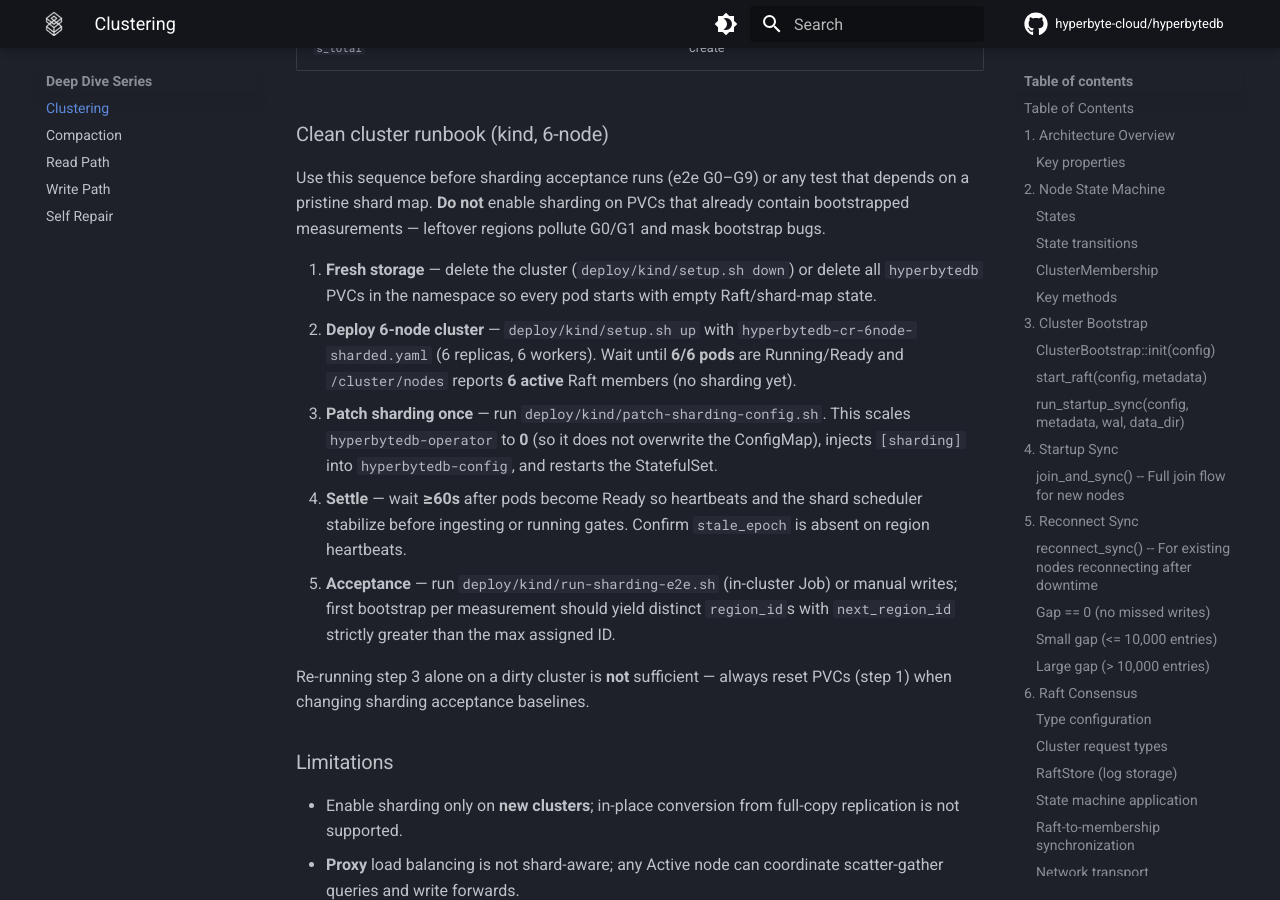
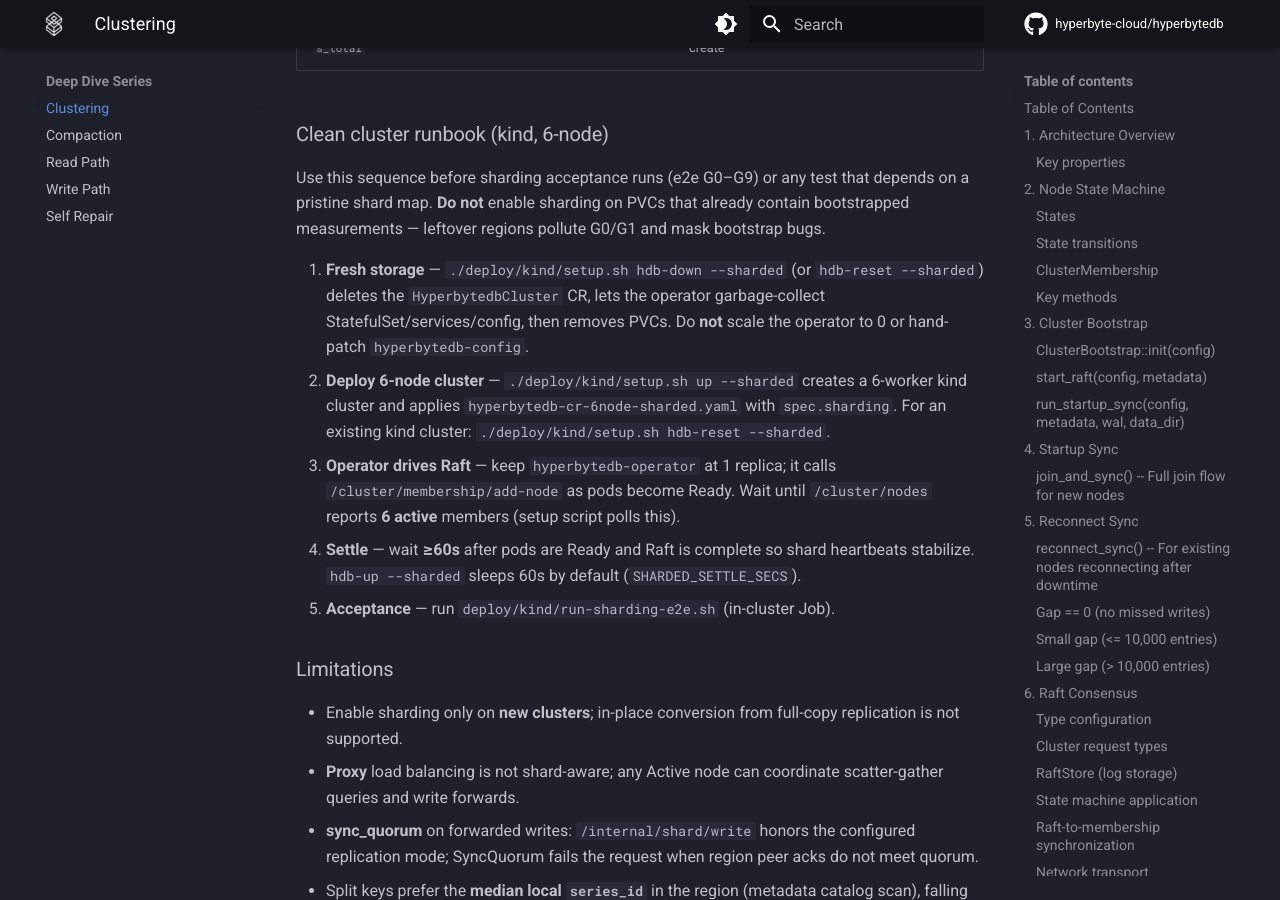
Before and after one commit to hyperbyte-cloud/hyperbytedb, an MkDocs documentation site: the page built from docs/deep-dive/deep-dive-clustering.md, in a window 1280 px wide and 900 px high, scrolled down 25318 px. Built offline with MkDocs 1.6.1 and Material for MkDocs 9.7.7, drawn with Linux system fonts in a browser that asks for light colours; comment, search, counter and statistics services are not loaded.

Commit message:
feat(deploy): operator-driven kind lifecycle and sharding e2e harness

```diff
--- a/docs/deep-dive/deep-dive-clustering.md
+++ b/docs/deep-dive/deep-dive-clustering.md
@@ -773,13 +773,11 @@
 
 Use this sequence before sharding acceptance runs (e2e G0–G9) or any test that depends on a pristine shard map. **Do not** enable sharding on PVCs that already contain bootstrapped measurements — leftover regions pollute G0/G1 and mask bootstrap bugs.
 
-1. **Fresh storage** — delete the cluster (`deploy/kind/setup.sh down`) or delete all `hyperbytedb` PVCs in the namespace so every pod starts with empty Raft/shard-map state.
-2. **Deploy 6-node cluster** — `deploy/kind/setup.sh up` with `hyperbytedb-cr-6node-sharded.yaml` (6 replicas, 6 workers). Wait until **6/6 pods** are Running/Ready and `/cluster/nodes` reports **6 active** Raft members (no sharding yet).
-3. **Patch sharding once** — run `deploy/kind/patch-sharding-config.sh`. This scales `hyperbytedb-operator` to **0** (so it does not overwrite the ConfigMap), injects `[sharding]` into `hyperbytedb-config`, and restarts the StatefulSet.
-4. **Settle** — wait **≥60s** after pods become Ready so heartbeats and the shard scheduler stabilize before ingesting or running gates. Confirm `stale_epoch` is absent on region heartbeats.
-5. **Acceptance** — run `deploy/kind/run-sharding-e2e.sh` (in-cluster Job) or manual writes; first bootstrap per measurement should yield distinct `region_id`s with `next_region_id` strictly greater than the max assigned ID.
-
-Re-running step 3 alone on a dirty cluster is **not** sufficient — always reset PVCs (step 1) when changing sharding acceptance baselines.
+1. **Fresh storage** — `./deploy/kind/setup.sh hdb-down --sharded` (or `hdb-reset --sharded`) deletes the `HyperbytedbCluster` CR, lets the operator garbage-collect StatefulSet/services/config, then removes PVCs. Do **not** scale the operator to 0 or hand-patch `hyperbytedb-config`.
+2. **Deploy 6-node cluster** — `./deploy/kind/setup.sh up --sharded` creates a 6-worker kind cluster and applies `hyperbytedb-cr-6node-sharded.yaml` with `spec.sharding`. For an existing kind cluster: `./deploy/kind/setup.sh hdb-reset --sharded`.
+3. **Operator drives Raft** — keep `hyperbytedb-operator` at 1 replica; it calls `/cluster/membership/add-node` as pods become Ready. Wait until `/cluster/nodes` reports **6 active** members (setup script polls this).
+4. **Settle** — wait **≥60s** after pods are Ready and Raft is complete so shard heartbeats stabilize. `hdb-up --sharded` sleeps 60s by default (`SHARDED_SETTLE_SECS`).
+5. **Acceptance** — run `deploy/kind/run-sharding-e2e.sh` (in-cluster Job).
 
 ### Limitations
 
```
Also changed, not shown: 6 other files.
